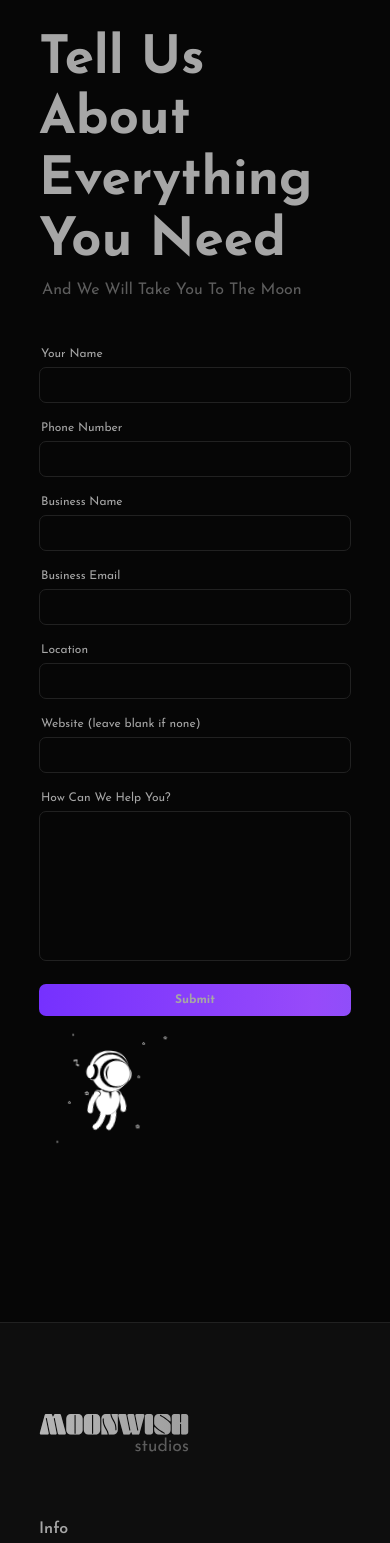
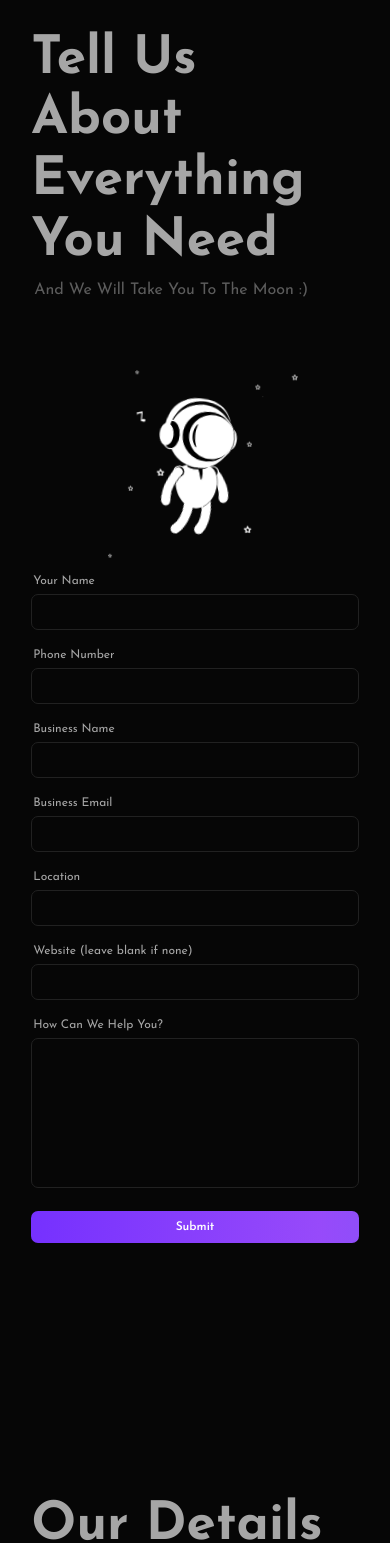
Before and after one commit to MoonWish-Studios/moonwish-site, a Next.js app: page /contact in a window 390 px wide. Shown: the top 1543 px of the page. Built offline with nearby package versions, Linux system fonts and the light colour scheme.

Commit message:
completed contact page mobile friendly

```diff
--- a/app/(components)/LottieAstronaut.tsx
+++ b/app/(components)/LottieAstronaut.tsx
@@ -14,10 +14,6 @@ export default function LottieAstronaut({ size }: { size: number }) {
         onDOMLoaded={() => {
           setLoaded(true);
         }}
-        style={{
-          width: "100%",
-          height: "100%",
-        }}
       />
       {loaded === false && (
         <div className="lottie-player">
@@ -27,6 +23,9 @@ export default function LottieAstronaut({ size }: { size: number }) {
             src="/assets/graphics/spaceman.png"
             fill
             style={{ objectFit: "contain" }}
+            sizes="(max-width: 768px) 30vw,
+              (max-width: 1200px) 50vw,
+              33vw"
           />
         </div>
       )}
--- a/app/contact/page.tsx
+++ b/app/contact/page.tsx
@@ -7,22 +7,16 @@ export default function Contact() {
       <BigHeader
         className="max-width-800"
         heading="Tell Us About Everything You Need"
-        caption="And We Will Take You To The Moon"
+        caption="And We Will Take You To The Moon :)"
       />
-      <div>
+      <div className="contact-wrapper">
         <ContactDetails />
         <LottieAstronaut size={350} />
       </div>
 
-      {/* <BigHeader heading="Our Details" caption="Yep, our email address has three o’s!" />
-      <BigHeader
-        className="margin-20-vertical color-text-third hover-text-primary"
-        heading="mooonwishstudios@gmail.com"
-      />
-      <BigHeader
-        className="margin-20-vertical color-text-third hover-text-primary"
-        heading="US +1 (714) 752 0110"
-      /> */}
+      <BigHeader heading="Our Details" caption="Yep, our email address has three o’s!" />
+      <h2>mooonwishstudios@gmail.com</h2>
+      <h2>US +1 (714) 752 0110</h2>
     </div>
   );
 }
--- a/styles/abstracts/_utils.scss
+++ b/styles/abstracts/_utils.scss
@@ -20,17 +20,6 @@
   }
 }
 
-.margin-20-vertical {
-  margin: 20px 0;
-}
-
 .max-width-800 {
   max-width: 800px;
 }
-
-.hover-text-primary {
-  transition: var(--transition-normal);
-  &:hover {
-    color: var(--color-text-primary);
-  }
-}
--- a/styles/abstracts/_variables.scss
+++ b/styles/abstracts/_variables.scss
@@ -1,6 +1,6 @@
 :root,
 [data-theme="dark"] {
-  --color-text-white: white
+  --color-text-white: white;
   --color-text-highlight: #e1e1e1;
   --color-text-primary: #a6a6a6;
   --color-text-navlink: #a1a1a1;
@@ -14,7 +14,6 @@
     #4b70f3 108.66%
   );
 
-
   --color-border-primary: #5c5c5c;
   --color-border-secondary: #212121;
   --color-border-purple: #9847ff;
@@ -27,12 +26,12 @@
 
   --font-regular: 1rem;
   --font-caption: 0.75rem;
+  --font-big: 2.6rem;
   --font-large: 4rem;
   --font-links: 0.8rem;
   --font-labels: 0.75rem;
 
   --border-radius: 7px;
-
 
   --padding-big: 75px;
   --padding-med: 20px;
@@ -42,12 +41,17 @@
   --transition-fast: 0.1s all linear;
   --transition-normal: 0.3s all linear;
   --transition-slow: 0.5s all linear;
-}
 
+  @media (max-width: 700px) {
+    --font-big: 1.8rem;
+  }
+  @media (max-width: 600px) {
+    --font-large: 3.3rem;
+    --font-big: 1.2rem;
+  }
 
-@media (max-width: 600px) {
-  :root {
-    --font-large: 3.3rem;
-
+  @media (max-width: 360px) {
+    --font-big: 1rem;
+    --font-large: 2.3rem;
   }
 }
--- a/styles/components/_buttons.scss
+++ b/styles/components/_buttons.scss
@@ -28,7 +28,7 @@
   font-family: var(--josefin-sans);
   background-size: 200% auto;
   font-size: var(--font-labels);
-  font-weight: 800;
+  font-weight: 600;
 
   cursor: pointer;
   text-align: center;
--- a/styles/components/_textbox.scss
+++ b/styles/components/_textbox.scss
@@ -4,7 +4,7 @@
 
 .textbox-reg {
   all: initial;
-  border: 1.7px double var(--color-text-third);
+  border: 1.5px solid var(--color-text-third);
   border-radius: var(--border-radius);
   padding: 6px 15px 4px 15px;
   width: 225px;
@@ -24,7 +24,7 @@
     border-color: var(--color-border-purple);
   }
 
-  @media (max-width: 600px) {
+  @media (max-width: 960px) {
     width: 100%;
   }
 }
--- a/styles/globals.scss
+++ b/styles/globals.scss
@@ -23,14 +23,13 @@ input:-webkit-autofill,
 input:-webkit-autofill:hover,
 input:-webkit-autofill:focus,
 input:-webkit-autofill:active {
-  // -webkit-box-shadow: 0 0 0 30px #000000 inset !important;
   -webkit-text-fill-color: var(--color-text-primary) !important;
   transition: background-color 5000s ease-in-out 0s;
 }
 
 * {
   box-sizing: border-box;
-  transition: var(--transition-fast);
+  transition: var(--transition-normal);
 }
 
 label {
@@ -46,6 +45,16 @@ h1 {
   margin: 10px 0;
   line-height: 115%;
 }
+h2 {
+  font-weight: 800;
+  color: var(--color-text-third);
+  font-size: var(--font-big);
+  margin: 20px 0;
+  width: fit-content;
+  &:hover {
+    color: var(--color-text-primary);
+  }
+}
 
 .main {
   min-height: 100vh;
--- a/styles/pages/_contact.scss
+++ b/styles/pages/_contact.scss
@@ -1,35 +1,71 @@
 .contact-section {
   min-height: 100vh;
-  padding: 0 10vw;
+  padding: 0 8vw;
   padding-top: 5%;
   padding-bottom: 20vh;
 }
 
+.contact-wrapper {
+  display: flex;
+  align-items: center;
+  height: min-content;
+  justify-content: space-between;
+  margin-top: 5vh;
+  margin-bottom: 30vh;
+}
 .contact-details {
   display: grid;
   grid-template-columns: 1fr 1fr;
   grid-auto-rows: auto;
   gap: 12px;
-  margin-top: 50px;
+  // margin-top: 50px;
   width: max-content;
 
   transition: 0.1s all linear;
-  @media (max-width: 600px) {
+}
+.lottie-container {
+  min-width: 330px;
+  min-height: 330px;
+  width: 450px;
+  height: 450px;
+  position: relative;
+}
+
+.grid-span-col {
+  grid-column: 1 / span 2;
+}
+
+@media (max-width: 960px) {
+  .contact-wrapper {
+    flex-direction: column-reverse;
+    justify-content: center;
+  }
+  .lottie-container {
+    width: 60vw;
+    height: 60vw;
+    min-height: initial;
+    min-width: initial;
+  }
+
+  .contact-details {
+    width: 100%;
+  }
+}
+
+@media (max-width: 600px) {
+  .grid-span-col {
+    grid-column: span 1;
+  }
+
+  .contact-details {
     grid-template-columns: 1fr;
     width: 100%;
   }
 }
 
-.lottie-container {
-  width: 35vw;
-  height: 35vw;
-  position: relative;
-}
-
-.grid-span-col {
-  grid-column: 1 / span 2;
-
-  @media (max-width: 600px) {
-    grid-column: span 1;
+@media (max-width: 300px) {
+  .lottie-container {
+    width: 80vw;
+    height: 80vw;
   }
 }
```
